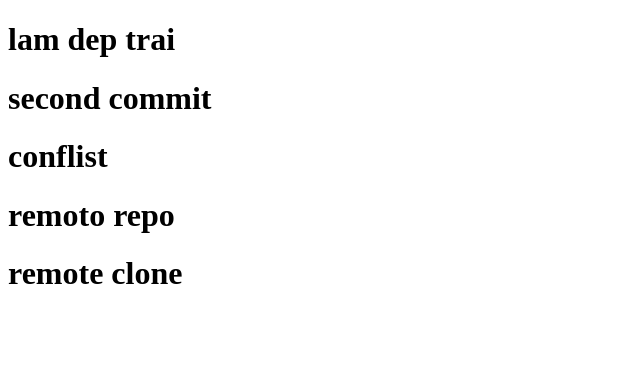
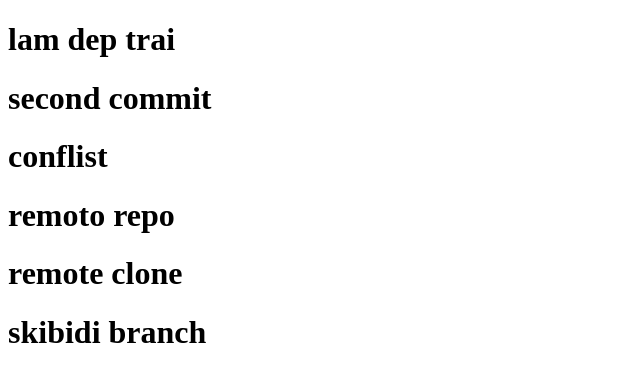
Before and after one commit to lamham2292004/HOC-GIT, a plain HTML site: page index.html in a window 1280 px wide. Shown: the whole page, without its empty margins (0-640 px from the left). Drawn offline with Linux system fonts and the light colour scheme.

Commit message:
skibidi branch

```diff
--- a/index.html
+++ b/index.html
@@ -11,5 +11,6 @@
     <h1>conflist</h1>
 <h1>remoto repo</h1>
 <h1>remote clone</h1>
+<h1>skibidi branch</h1>
 </body>
 </html>
```
